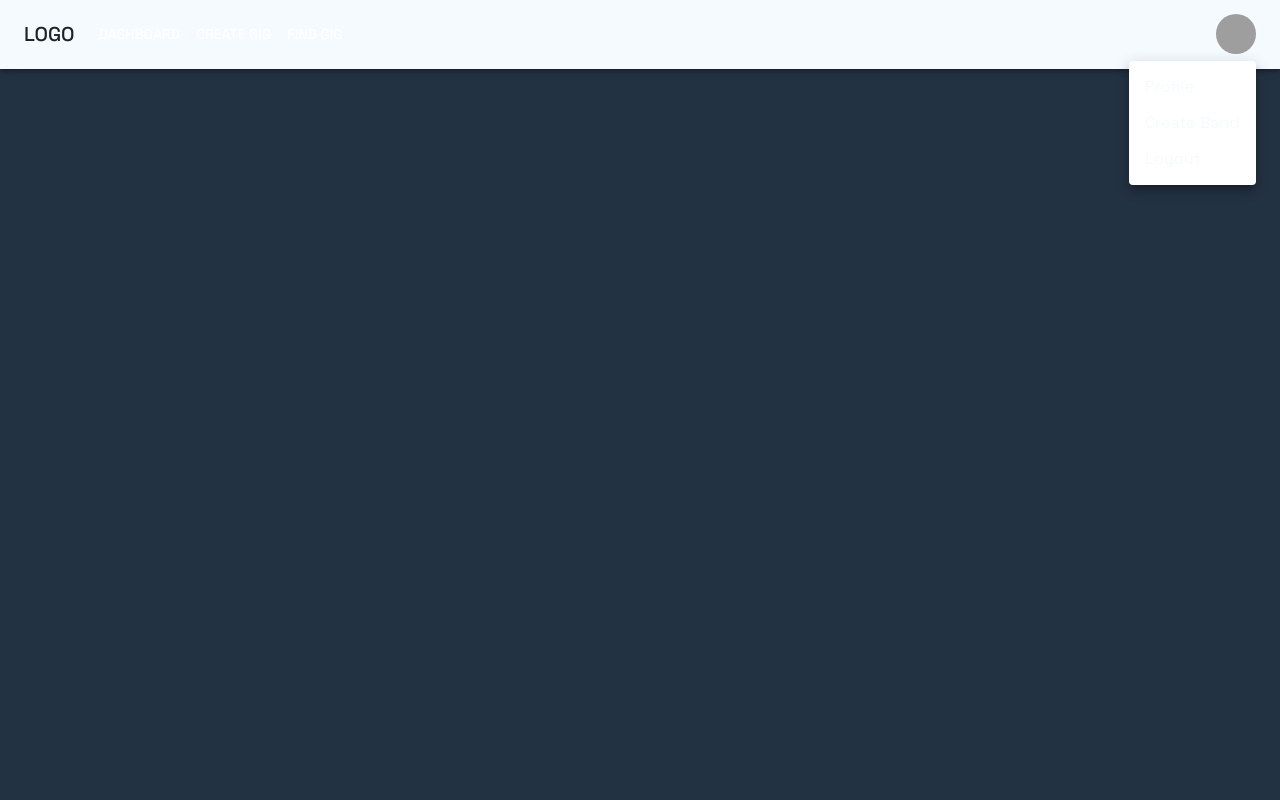
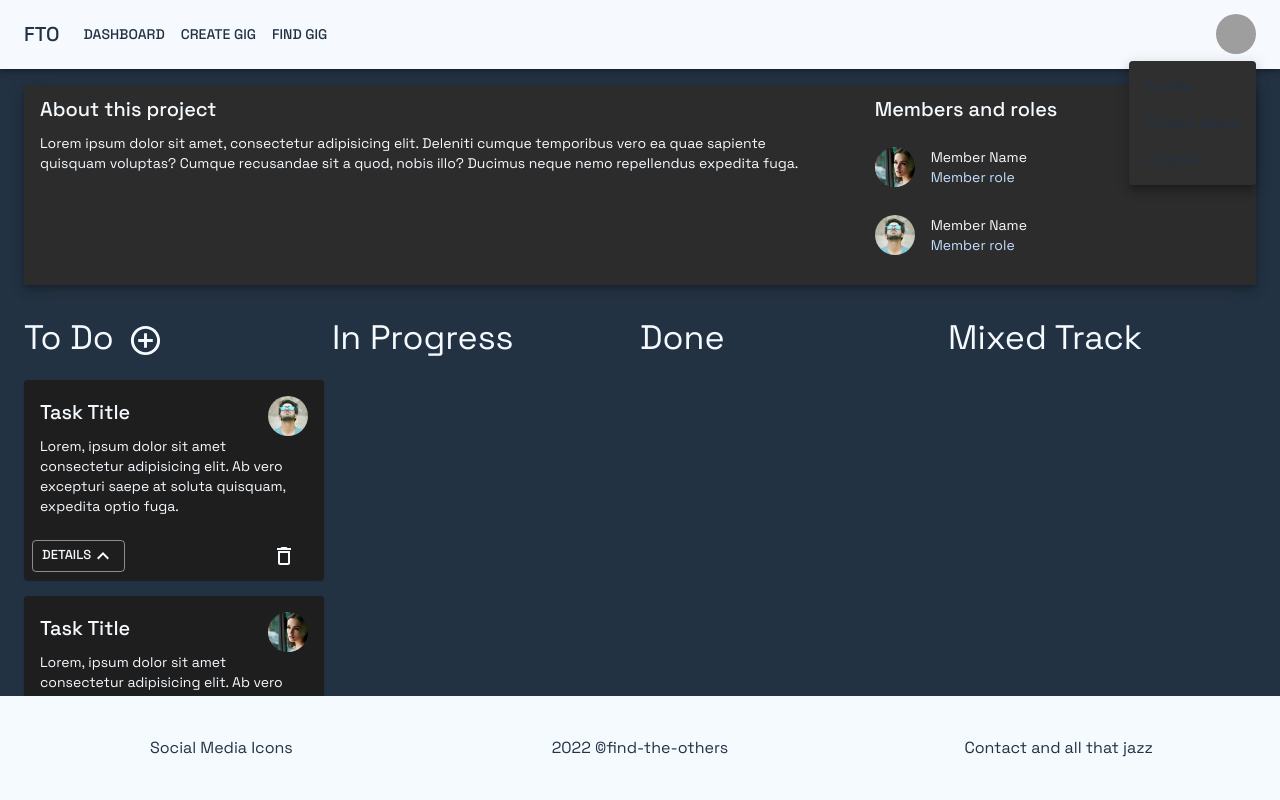
Before and after one commit to martipurull/find-the-others-fe, a React (Create React App) app: page /projects/1 in a window 1280 px wide. Both pictures are taken after a click on the button 1236 px from the left and 34 px from the top of the page. Shown: the top 800 px of the page. Built offline with nearby package versions, Linux system fonts and the light colour scheme; grey boxes are pictures that could not be loaded.

Commit message:
completes header + footer, starts project page

```diff
--- a/src/App.tsx
+++ b/src/App.tsx
@@ -15,7 +15,8 @@ import Cart from './pages/Cart';
 import Payment from './pages/Payment';
 import { ThemeProvider, createTheme } from '@mui/material/styles'
 import CssBaseline from '@mui/material/CssBaseline'
-import Navbar from './components/Navbar';
+import Layout from './components/Layout';
+import ProjectPage from './pages/ProjectPage';
 
 const themeLight = createTheme({
   palette: {
@@ -49,7 +50,8 @@ const themeDark = createTheme({
     text: {
       primary: '#f5faff',
       secondary: '#c3e0ff'
-    }
+    },
+    mode: 'dark'
   },
   typography: {
     fontFamily: 'Space Grotesk',
@@ -67,12 +69,13 @@ function App() {
     <ThemeProvider theme={userTheme}>
       <CssBaseline />
       <Router>
-        <Navbar />
+        <Layout>
           <Routes>
             <Route path='/' element={<PrivateRoute><Home /></PrivateRoute>} />
             <Route path='/login' element={<Login />} />
             <Route path='/register' element={<Register />} />
             <Route path='/new-band' element={<PrivateRoute><CreateBand /></PrivateRoute>} />
+            <Route path='/projects/:projectId' element={<PrivateRoute><ProjectPage /></PrivateRoute>} />
             <Route path='/new-project' element={<PrivateRoute><CreateProject /></PrivateRoute>} />
             <Route path='/jobs' element={<PrivateRoute><Jobs /></PrivateRoute>} />
             <Route path='/new-job' element={<PrivateRoute><CreateJob /></PrivateRoute>} />
@@ -83,6 +86,7 @@ function App() {
             <Route path='/payment' element={<PrivateRoute><Payment /></PrivateRoute>} />
             <Route path='*' element={<NotFound />} />
           </Routes>
+        </Layout>
       </Router>
     </ThemeProvider>
   )
--- a/src/components/Footer.tsx
+++ b/src/components/Footer.tsx
@@ -1,9 +1,21 @@
-import React from 'react'
+import Grid from '@mui/material/Grid'
+import Container from '@mui/material/Container'
+import Box from '@mui/material/Box'
 
 export default function Footer() {
     return (
-        <div>
-
-        </div>
+        <Container maxWidth="xl" sx={{ minWidth: '100%', backgroundColor: '#f5faff', color: '#233243', position: 'fixed', bottom: 0, padding: 5 }}>
+            <Grid container spacing={3}>
+                <Grid item xs={12} sm={4} sx={{ textAlign: 'center' }}>
+                    Social Media Icons
+                    </Grid>
+                <Grid item xs={12} sm={4} sx={{ textAlign: 'center' }}>
+                    {new Date().getUTCFullYear()} &copy;find-the-others
+                    </Grid>
+                <Grid item xs={12} sm={4} sx={{ textAlign: 'center' }}>
+                    Contact and all that jazz
+                    </Grid>
+            </Grid>
+        </Container>
     )
 }
--- a/src/components/Navbar.tsx
+++ b/src/components/Header.tsx
@@ -1,4 +1,5 @@
 import { useState } from 'react'
+import { styled } from '@mui/material/styles'
 import AppBar from '@mui/material/AppBar'
 import Box from '@mui/material/Box'
 import Toolbar from '@mui/material/Toolbar'
@@ -18,7 +19,7 @@ const musicianSettings = ['Profile', 'Create Band', 'Logout']
 const fanPages = ['Home', 'Discover Bands', 'Find Friends']
 const fanSettings = ['Profile', 'Invite Friends', 'Logout']
 
-export default function Navbar() {
+export default function Header() {
     const [isMusician, setIsMusician] = useState(true)
 
     const [anchorElNav, setAnchorElNav] = useState<null | HTMLElement>(null)
@@ -38,17 +39,23 @@ export default function Navbar() {
     const handleCloseUserMenu = () => {
         setAnchorElUser(null)
     }
+
+    const ftoAppbar = {
+        backgroundColor: '#F5F6F7',
+        color: '#233243'
+    }
+
     return (
-        <AppBar position="static">
+        <AppBar position="static" sx={{ backgroundColor: '#f5faff' }}>
             <Container maxWidth="xl">
                 <Toolbar disableGutters>
                     <Typography
                         variant="h6"
                         noWrap
                         component="div"
-                        sx={{ mr: 2, display: { xs: 'none', md: 'flex' } }}
+                        sx={{ mr: 2, display: { xs: 'none', md: 'flex' }, color: '#233243' }}
                     >
-                        LOGO
+                        FTO
                     </Typography>
 
                     <Box sx={{ flexGrow: 1, display: { xs: 'flex', md: 'none' } }}>
@@ -99,15 +106,15 @@ export default function Navbar() {
                         component="div"
                         sx={{ flexGrow: 1, display: { xs: 'flex', md: 'none' } }}
                     >
-                        LOGO
-          </Typography>
+                        FTO
+                    </Typography>
                     <Box sx={{ flexGrow: 1, display: { xs: 'none', md: 'flex' } }}>
                         {isMusician ?
                             musicianPages.map((page) => (
                                 <Button
                                     key={page}
                                     onClick={handleCloseNavMenu}
-                                    sx={{ my: 2, color: 'white', display: 'block' }}
+                                    sx={{ my: 2, color: '#233243', display: 'block' }}
                                 >
                                     {page}
                                 </Button>
@@ -116,7 +123,7 @@ export default function Navbar() {
                                 <Button
                                     key={page}
                                     onClick={handleCloseNavMenu}
-                                    sx={{ my: 2, color: 'white', display: 'block' }}
+                                    sx={{ my: 2, color: '#233243', display: 'block' }}
                                 >
                                     {page}
                                 </Button>
@@ -148,7 +155,7 @@ export default function Navbar() {
                             {isMusician ?
                                 musicianSettings.map((setting) => (
                                     <MenuItem key={setting} onClick={handleCloseUserMenu}>
-                                        <Typography textAlign="center">{setting}</Typography>
+                                        <Typography sx={{ color: '#233243' }} textAlign="center">{setting}</Typography>
                                     </MenuItem>
                                 )) :
                                 fanSettings.map((setting) => (
--- /dev/null
+++ b/src/components/Layout.tsx
@@ -0,0 +1,16 @@
+import Footer from "./Footer";
+import Header from "./Header";
+
+interface IProps {
+    children: JSX.Element
+}
+
+export default function Layout({ children }: IProps) {
+    return (
+        <>
+            <Header />
+            {children}
+            <Footer />
+        </>
+    )
+}
--- a/src/components/MusicianDashboard.tsx
+++ b/src/components/MusicianDashboard.tsx
@@ -6,7 +6,7 @@ import Container from '@mui/material/Container'
 
 export default function MusicianDashboard() {
     return (
-        <Container maxWidth='md' sx={{ minHeight: '75vh', minWidth: '100vw', display: 'flex', alignItems: 'center', justifyContent: 'center' }}>
+        <Container maxWidth='xl' sx={{ minHeight: '60vh', minWidth: '100vw', display: 'flex', alignItems: 'center', justifyContent: 'center' }}>
             <Grid container sx={{ display: 'flex', alignItems: 'center', justifyContent: 'center' }}>
                 <Grid item xs={12} md={3}>
                     <MusicianMenu />
--- a/src/components/MusicianPostList.tsx
+++ b/src/components/MusicianPostList.tsx
@@ -5,13 +5,14 @@ import ListItemText from '@mui/material/ListItemText'
 import Avatar from '@mui/material/Avatar'
 import Divider from '@mui/material/Divider'
 import MPPortrait from '../assets/MPPortrait.jpg'
+import Box from '@mui/material/Box'
 import PostImg from '../assets/postImg.svg'
 import CardMedia from '@mui/material/CardMedia'
 
 export default function MusicianPostList() {
     return (
         <List sx={{ width: '100%', maxWidth: 360 }}>
-            <ListItem alignItems='flex-start'>
+            <ListItem alignItems='center'>
                 <ListItemAvatar>
                     <Avatar alt='personAvatar' src={MPPortrait} />
                 </ListItemAvatar>
@@ -19,7 +20,12 @@ export default function MusicianPostList() {
                     primary="Person Name"
                     secondary="Have you heard this guy's latest work?"
                 />
-                <CardMedia component='img' height='150' sx={{ display: 'block' }} image={PostImg} alt='Music Project' />
+                <Box
+                    component='img'
+                    sx={{ height: 150 }}
+                    alt='Music Project'
+                    src={PostImg}
+                />
             </ListItem>
             {/* IF ITEM IS LAST IN ARRAY WHEN MAPPING, DO NOT SHOW THE DIVIDER */}
             <Divider variant='inset' />
--- a/src/components/MusicianProjectList.tsx
+++ b/src/components/MusicianProjectList.tsx
@@ -3,7 +3,7 @@ import ProjectItem from './ProjectItem'
 
 export default function MusicianProjectList() {
     return (
-        <Container maxWidth='md' sx={{ marginTop: '5rem' }}>
+        <Container maxWidth='xl' sx={{ marginTop: '5rem' }}>
             <Grid container sx={{ display: 'flex', justifyContent: 'space-around' }}>
                 <Grid item xs={12} md={4} sx={{ padding: '1rem 1rem' }}>
                     <ProjectItem />
--- a/src/components/ProjectItem.tsx
+++ b/src/components/ProjectItem.tsx
@@ -3,10 +3,12 @@ import CardContent from '@mui/material/CardContent'
 import CardMedia from '@mui/material/CardMedia'
 import { CardActionArea, Typography } from '@mui/material'
 import ProjectImg from '../assets/projectImg2.svg'
+import { useNavigate } from 'react-router-dom'
 
 export default function ProjectItem() {
+    const navigate = useNavigate()
     return (
-        <Card sx={{ maxWidth: 350 }}>
+        <Card sx={{ maxWidth: 350 }} onClick={() => navigate('/projects/1')}>
             <CardActionArea sx={{ backgroundColor: '#233243', border: '1px solid #f5faff' }}>
                 <CardMedia component='img' height='200' image={ProjectImg} alt='Music Project' />
                 <CardContent>
--- /dev/null
+++ b/src/components/ProjectSummary.jsx
@@ -0,0 +1,48 @@
+import Paper from '@mui/material/Paper'
+import Grid from '@mui/material/Grid'
+import Typography from '@mui/material/Typography'
+import List from '@mui/material/List'
+import ListItem from '@mui/material/ListItem'
+import ListItemButton from '@mui/material/ListItemButton'
+import ListItemAvatar from '@mui/material/ListItemAvatar'
+import ListItemText from '@mui/material/ListItemText'
+import Avatar from '@mui/material/Avatar'
+import WAvatar from '../assets/WAvatar.jpeg'
+import MAvatar from '../assets/MAvatar.jpeg'
+
+export default function ProjectSummary() {
+    return (
+        <Grid item xs={12}>
+            <Paper elevation={6} square={true}>
+                <Grid container sx={{ mt: 2, mb: 4, p: 1 }}>
+                    <Grid item xs={8}>
+                        <Typography variant='h6' pl={1}>About this project</Typography>
+                        <Typography pr={5} pt={1} pl={1} variant='body2'>Lorem ipsum dolor sit amet, consectetur adipisicing elit. Deleniti cumque temporibus vero ea quae sapiente quisquam voluptas? Cumque recusandae sit a quod, nobis illo? Ducimus neque nemo repellendus expedita fuga.</Typography>
+                    </Grid>
+                    <Grid item xs={4}>
+                        <Typography variant='h6' pl={4} >Members and roles</Typography>
+                        <List dense sx={{ width: '100%' }}>
+                            {/* MAP THROUGH PROJECT MEMBERS HERE */}
+                            <ListItem>
+                                <ListItemButton>
+                                    <ListItemAvatar>
+                                        <Avatar src={WAvatar} />
+                                    </ListItemAvatar>
+                                    <ListItemText primary='Member Name' secondary='Member role' />
+                                </ListItemButton>
+                            </ListItem>
+                            <ListItem>
+                                <ListItemButton>
+                                    <ListItemAvatar>
+                                        <Avatar src={MAvatar} />
+                                    </ListItemAvatar>
+                                    <ListItemText primary='Member Name' secondary='Member role' />
+                                </ListItemButton>
+                            </ListItem>
+                        </List>
+                    </Grid>
+                </Grid>
+            </Paper>
+        </Grid>
+    )
+}
--- /dev/null
+++ b/src/pages/ProjectPage.tsx
@@ -0,0 +1,15 @@
+import Container from '@mui/material/Container'
+import Grid from '@mui/material/Grid'
+import ProjectSummary from '../components/ProjectSummary'
+import ProjectCards from '../components/ProjectCards'
+
+export default function ProjectPage() {
+    return (
+        <Container maxWidth='xl'>
+            <Grid container>
+                <ProjectSummary />
+                <ProjectCards />
+            </Grid>
+        </Container>
+    )
+}
```
Also changed, not shown: src/assets/MAvatar.jpeg (added), src/assets/WAvatar.jpeg (added). Lines whose indentation alone changed are shown as unchanged.
